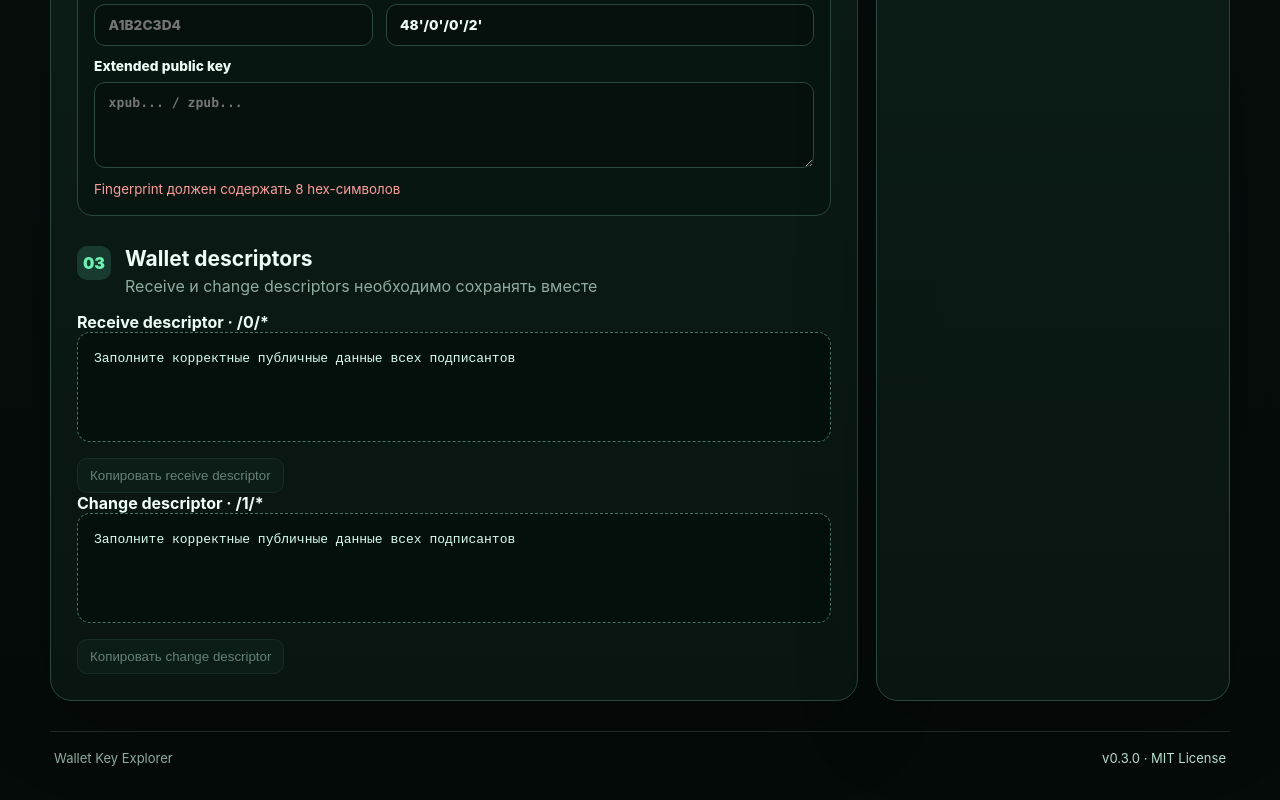
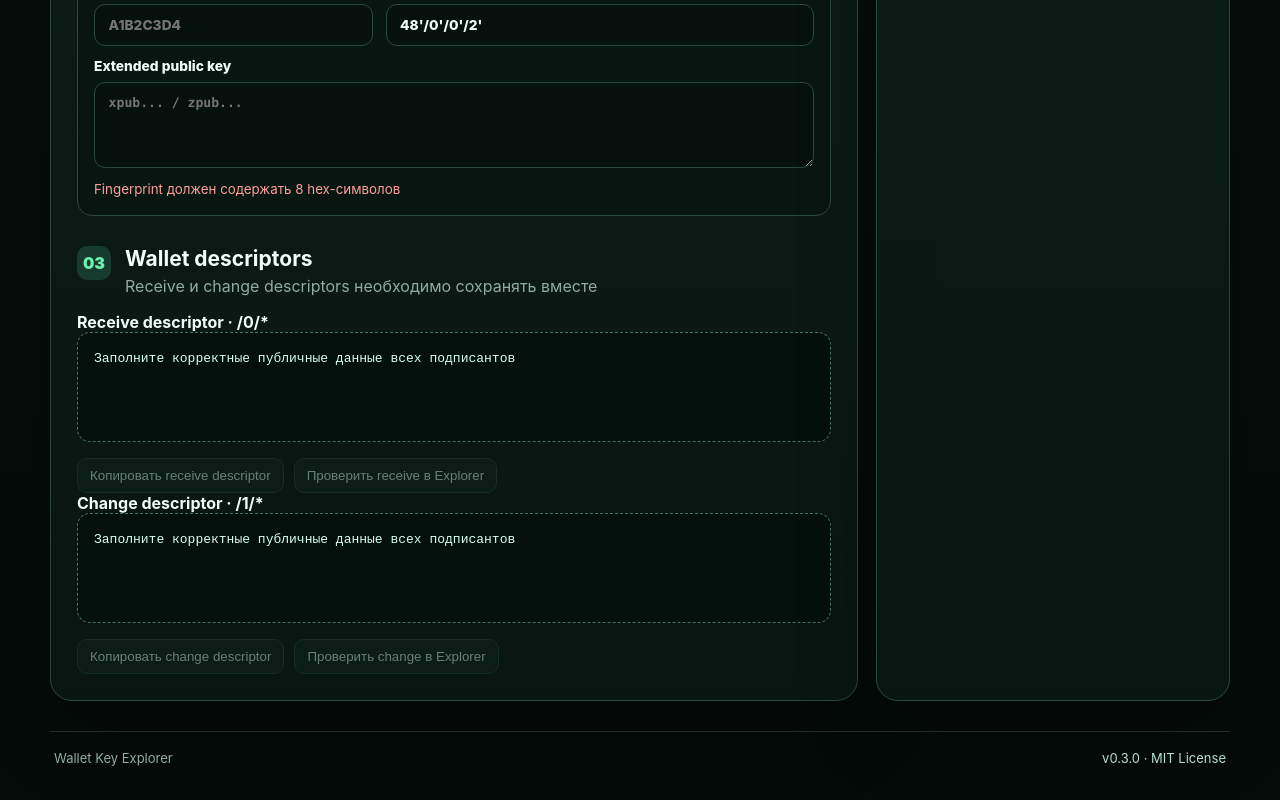
Before and after one commit to vanitoo/Wallet-Key-Explorer, a Next.js app: page / in a window 1280 px wide. Shown: the part 1535-2335 px from the top of the page. Built offline with nearby package versions, Linux system fonts and the light colour scheme.

Commit message:
feat: inspect generated descriptors directly

```diff
--- a/src/modules/multisig/components/multisig-builder.tsx
+++ b/src/modules/multisig/components/multisig-builder.tsx
@@ -8,6 +8,7 @@ type DescriptorBranch = "receive" | "change";
 type Signer = { name: string; fingerprint: string; derivation: string; xpub: string };
 type KeyStatus = { pending: boolean; error: string; prefix?: string; network?: Network; depth?: number };
 type PolicyPreset = { threshold: number; total: number; title: string; description: string };
+type MultisigBuilderProps = { onInspectDescriptor?: (descriptor: string) => void };
 
 const POLICY_PRESETS: PolicyPreset[] = [
   { threshold: 2, total: 3, title: "2 из 3", description: "Личный multisig: один ключ можно потерять" },
@@ -64,7 +65,7 @@ function validatePath(value: string): string {
   return "";
 }
 
-export function MultisigBuilder() {
+export function MultisigBuilder({ onInspectDescriptor }: MultisigBuilderProps) {
   const [network, setNetwork] = useState<Network>("mainnet");
   const [total, setTotal] = useState(3);
   const [threshold, setThreshold] = useState(2);
@@ -190,6 +191,12 @@ export function MultisigBuilder() {
     setCopiedBranch(branch);
   }
 
+  function inspectDescriptor(branch: DescriptorBranch): void {
+    const descriptor = descriptors[branch];
+    if (!descriptor || !onInspectDescriptor) return;
+    onInspectDescriptor(descriptor);
+  }
+
   const emptyDescriptorMessage = singleSignatureBlocked
     ? "Подтвердите риск схемы 1-of-N"
     : "Заполните корректные публичные данные всех подписантов";
@@ -259,13 +266,19 @@ export function MultisigBuilder() {
         <div className="descriptor-output">
           <strong>Receive descriptor · /0/*</strong>
           <pre>{descriptors.receive || emptyDescriptorMessage}</pre>
-          <div className="generation-actions"><button disabled={!descriptors.receive} onClick={() => copyDescriptor("receive")}>{copiedBranch === "receive" ? "Скопировано" : "Копировать receive descriptor"}</button></div>
+          <div className="generation-actions">
+            <button disabled={!descriptors.receive} onClick={() => copyDescriptor("receive")}>{copiedBranch === "receive" ? "Скопировано" : "Копировать receive descriptor"}</button>
+            <button disabled={!descriptors.receive || !onInspectDescriptor} onClick={() => inspectDescriptor("receive")}>Проверить receive в Explorer</button>
+          </div>
         </div>
 
         <div className="descriptor-output">
           <strong>Change descriptor · /1/*</strong>
           <pre>{descriptors.change || emptyDescriptorMessage}</pre>
-          <div className="generation-actions"><button disabled={!descriptors.change} onClick={() => copyDescriptor("change")}>{copiedBranch === "change" ? "Скопировано" : "Копировать change descriptor"}</button></div>
+          <div className="generation-actions">
+            <button disabled={!descriptors.change} onClick={() => copyDescriptor("change")}>{copiedBranch === "change" ? "Скопировано" : "Копировать change descriptor"}</button>
+            <button disabled={!descriptors.change || !onInspectDescriptor} onClick={() => inspectDescriptor("change")}>Проверить change в Explorer</button>
+          </div>
         </div>
       </div>
 
```
